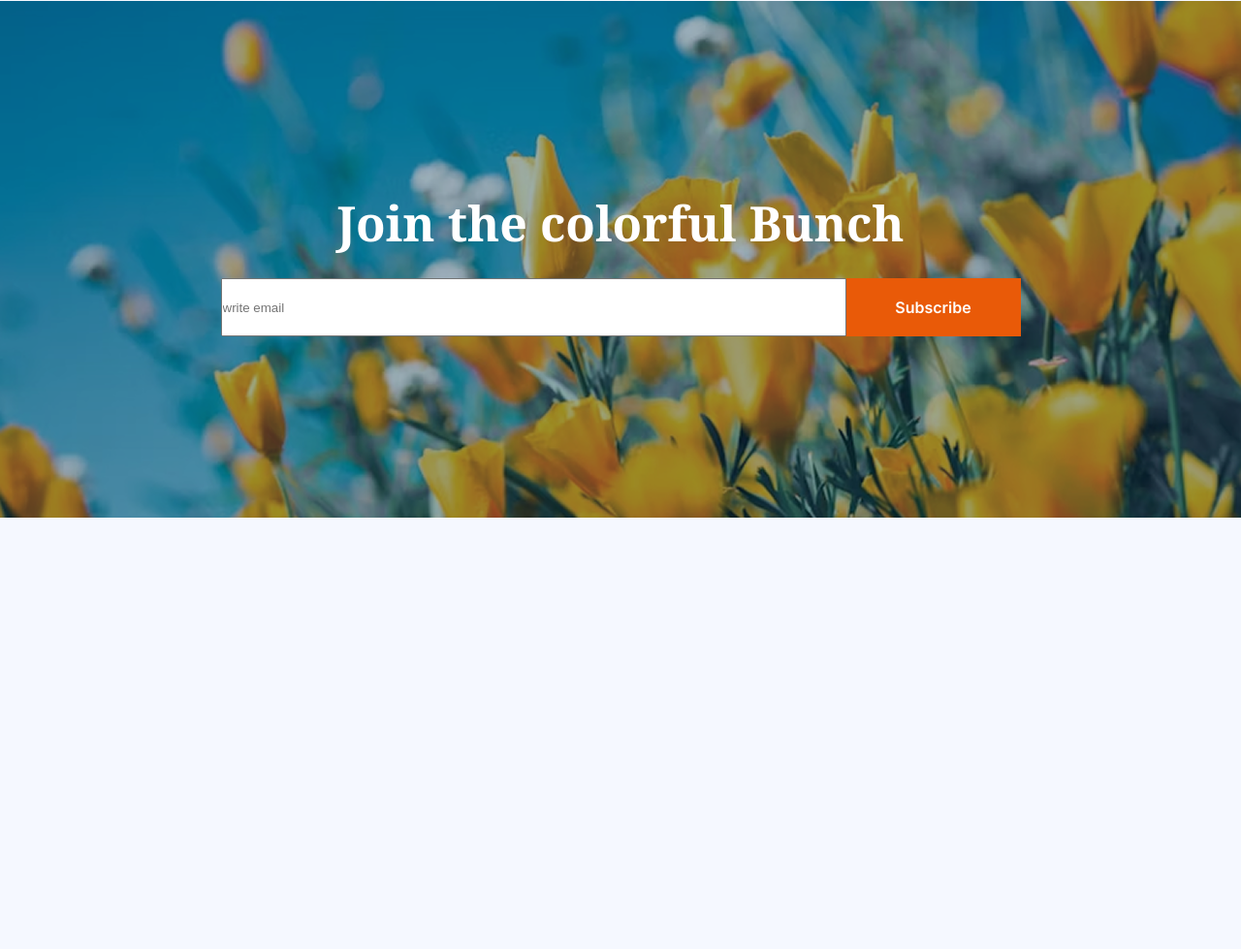
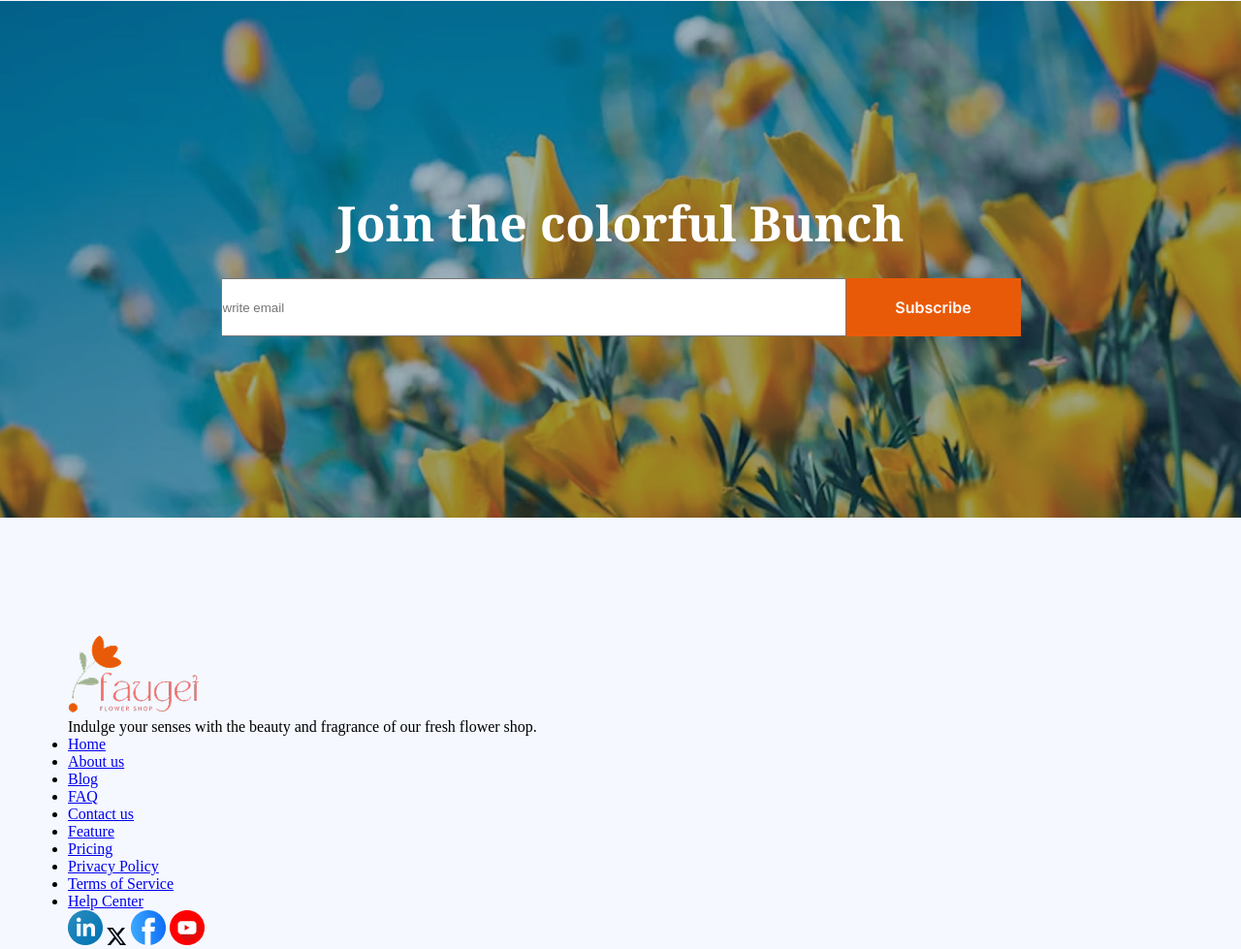
Before and after one commit to Shadhin282/B12A02-Responsive-Flowers, a plain HTML site: page index.html in a window 1280 px wide. Shown: the part 3195-4174 px from the top of the page at 97% size. Before the commit the page ends 3849 px from the top, so only its background shows below. Drawn offline with Linux system fonts and the light colour scheme.

Commit message:
Update footer content

```diff
--- a/index.html
+++ b/index.html
@@ -154,8 +154,35 @@
             </div>
          </section>
     </main>
-    <footer>
-
+    <footer class="footer">
+        <div class="footer-left">
+            <img src="./assets/logo.png" alt="footer logo">
+            <p class="footer-left-details">Indulge your senses with the beauty and fragrance of our fresh flower shop. </p>
+        </div>
+        <div class="footer-ul-1">
+            <ul>
+                <li><a href="#Home">Home</a></li>
+                <li><a href="#about">About us</a></li>
+                <li><a href="#blog">Blog</a></li>
+                <li><a href="#faq">FAQ</a></li>
+                <li><a href="#contact">Contact us</a></li>
+            </ul>
+        </div>
+        <div class="footer-ul-2">
+            <ul>
+                <li><a href="#Home">Feature</a></li>
+                <li><a href="#about">Pricing</a></li>
+                <li><a href="#blog">Privacy Policy</a></li>
+                <li><a href="#faq">Terms of Service</a></li>
+                <li><a href="#contact">Help Center</a></li>
+            </ul>
+        </div>
+        <div class="footer-icon">
+            <img src="./assets/icon-linkedin.png" alt="LinkedIn">
+            <img src="./assets/icon-twitter.png" alt="Twitter">
+            <img src="./assets/icon-facebook.png" alt="Facebook">
+            <img src="./assets/icon-youtube.png" alt="Youtube">
+        </div>
     </footer>
 </body>
 </html>
```
